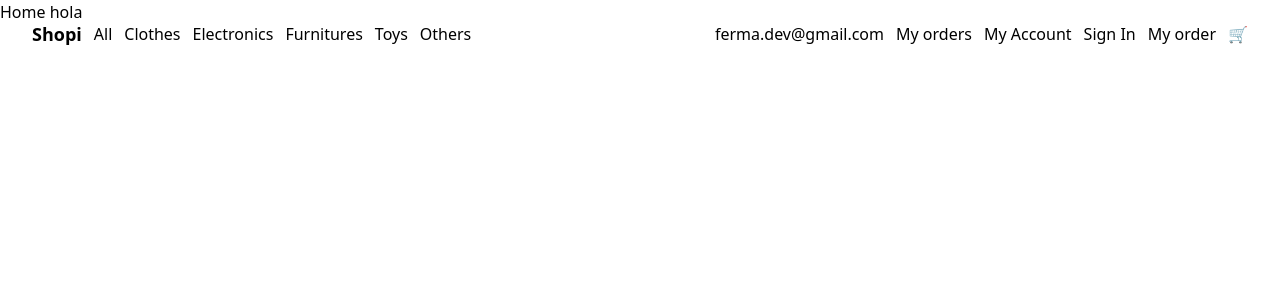
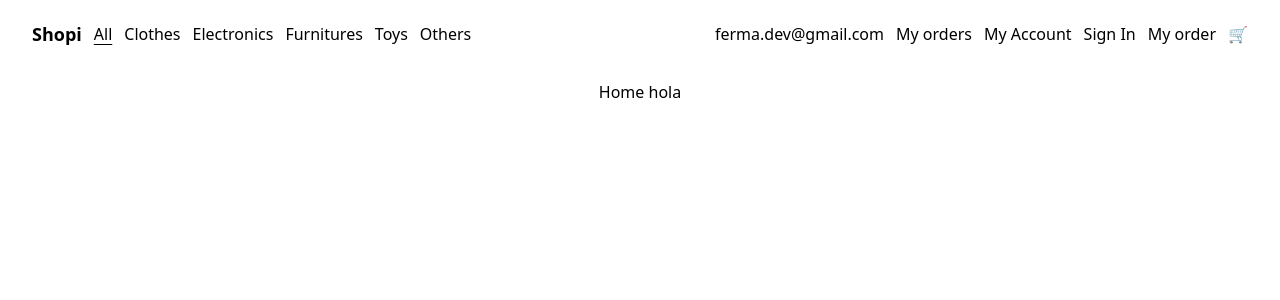
Before and after one commit to Fernando-Mauro/ecommerce-app, a React (Vite) app: page / in a window 1280 px wide. Shown: the top 300 px of the page. Built offline with nearby package versions, Linux system fonts and the light colour scheme.

Commit message:
Layout agregado

```diff
--- a/src/Pages/Home/index.jsx
+++ b/src/Pages/Home/index.jsx
@@ -1,6 +1,9 @@
+import { Layout } from "../../components/Layout"
 
 export const Home = () => {
     return (
-        <div>Home hola</div>
+        <Layout>
+            Home hola
+        </Layout>
     )
 }
--- a/src/Pages/MyAccount/index.jsx
+++ b/src/Pages/MyAccount/index.jsx
@@ -1,6 +1,9 @@
+import { Layout } from "../../components/Layout"
 
 export const MyAccount = () => {
-  return (
-    <div>MyAccount</div>
-  )
+    return (
+        <Layout>
+            MyAccount
+        </Layout>
+    )
 }
--- a/src/Pages/MyOrder/index.jsx
+++ b/src/Pages/MyOrder/index.jsx
@@ -1,6 +1,9 @@
+import { Layout } from "../../components/Layout"
 
 export const MyOrder = () => {
-  return (
-    <div>MyOrder</div>
-  )
+    return (
+        <Layout>
+            MyOrder
+        </Layout>
+    )
 }
--- a/src/Pages/MyOrders/index.jsx
+++ b/src/Pages/MyOrders/index.jsx
@@ -1,6 +1,9 @@
+import { Layout } from "../../components/Layout"
 
 export const MyOrders = () => {
-  return (
-    <div>MyOrders</div>
-  )
+    return (
+        <Layout>
+            MyOrders
+        </Layout>
+    )
 }
--- a/src/Pages/NotFound/index.jsx
+++ b/src/Pages/NotFound/index.jsx
@@ -1,6 +1,7 @@
+import { Layout } from "../../components/Layout"
 
 export const NotFound = () => {
   return (
-    <div>NotFound</div>
+    <Layout>NotFound</Layout>
   )
 }
--- a/src/Pages/SignIn/index.jsx
+++ b/src/Pages/SignIn/index.jsx
@@ -1,6 +1,7 @@
+import { Layout } from "../../components/Layout"
 
 export const SignIn = () => {
   return (
-    <div>SignIn</div>
+    <Layout>SignIn</Layout>
   )
 }
--- /dev/null
+++ b/src/components/Layout/index.jsx
@@ -0,0 +1,10 @@
+
+export const Layout = ({children}) => {
+  return (
+    <div className="flex flex-col mt-20 items-center">
+        {
+            children
+        }
+    </div>
+  )
+}
--- a/src/components/Navbar/index.jsx
+++ b/src/components/Navbar/index.jsx
@@ -55,7 +55,7 @@ const secondUl = [
         className: ""
     },
     {
-        to: "/sign-ing",
+        to: "/sign-in",
         text: "Sign In",
         className: ""
     },
@@ -72,14 +72,14 @@ const secondUl = [
 ]
 export const Navbar = () => {
     return (
-        <nav className="flex justify-between items-center fixed z-10 w-full py-5 px-8 text-base font-light">
+        <nav className="flex justify-between items-center fixed z-10 w-full py-5 px-8 text-base font-light top-0">
             <ul className="flex items-center gap-3">
                 {
                     firstUl.map((link, index) => (
                         <li key={link.text} >
                             <NavLink to={link.to}
                                 className={({ isActive }) =>
-                                    (isActive  ? `${link.className} underline-offset-4` : `${link.className}`)
+                                    (isActive && index !== 0? `${link.className} underline underline-offset-4` : `${link.className}`)
                                 }>
                                 {link.text}
                             </NavLink>
```
